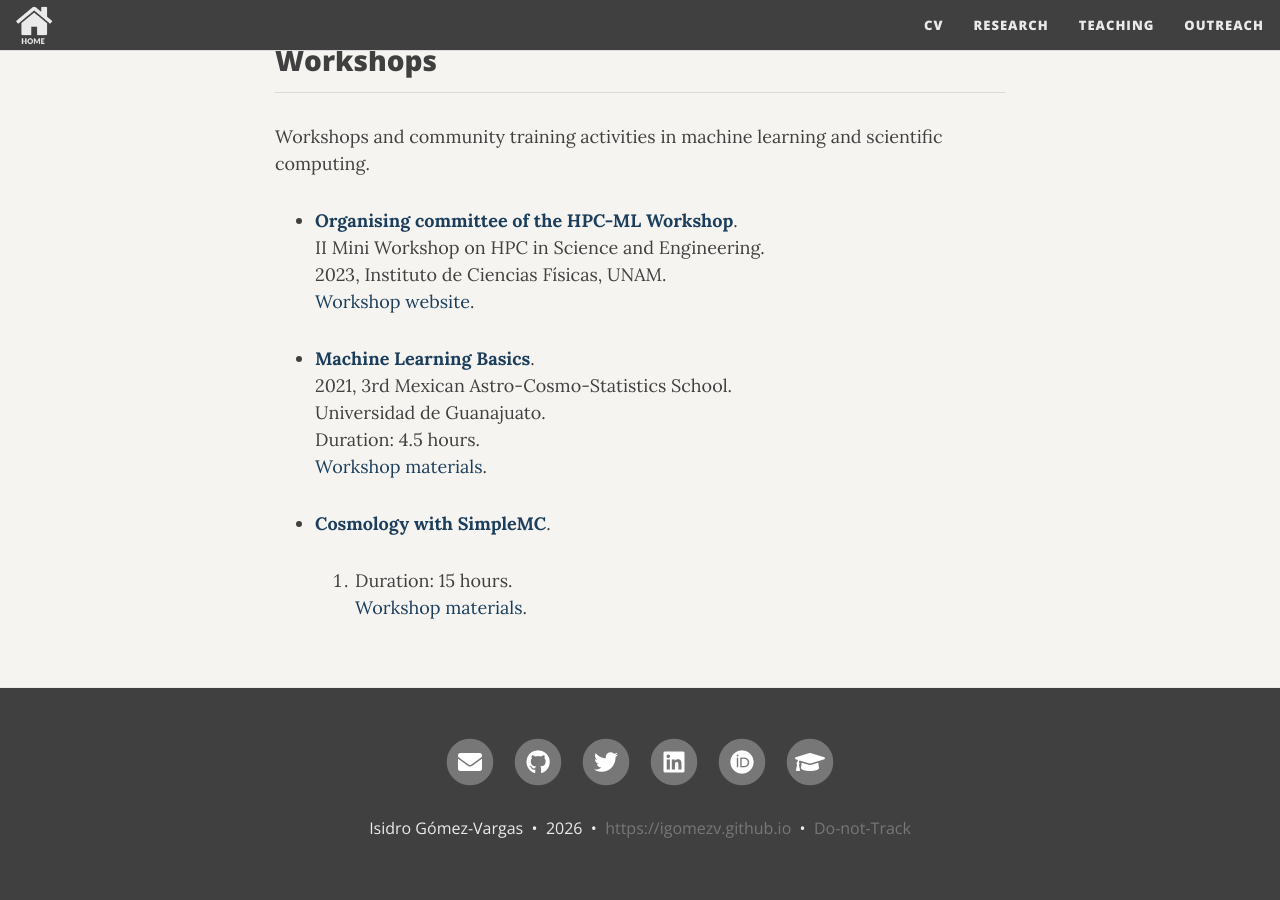
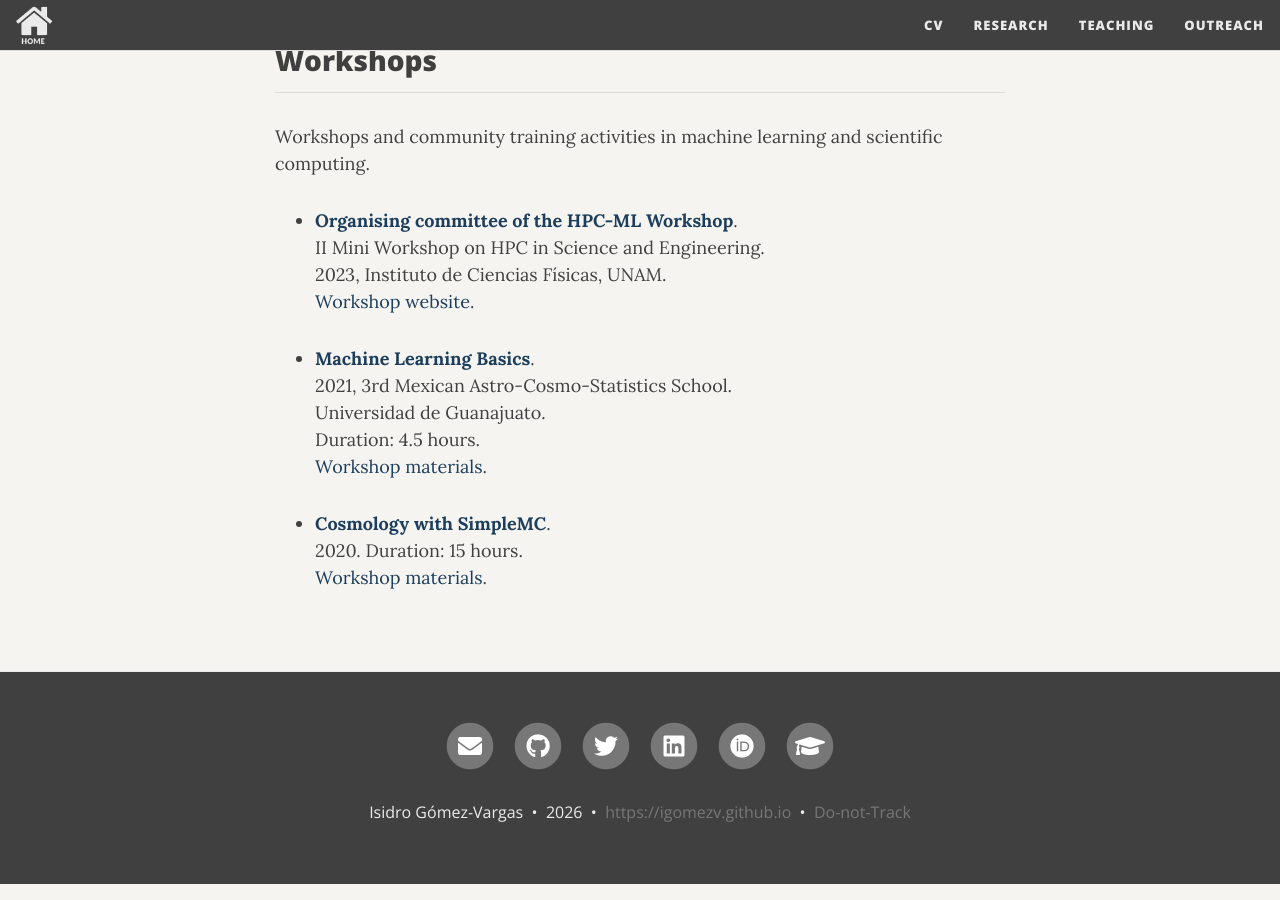
Before and after one commit to igomezv/igomezv.github.io, a Jekyll site: the page built from teaching.md, in a window 1280 px wide and 900 px high, scrolled down 3437 px. Built offline with Jekyll 4.4.1, drawn with Linux system fonts in a browser that asks for light colours; nearby versions of some CDN libraries; comment, search, counter and statistics services are not loaded.

Commit message:
fix typo

```diff
--- a/teaching.md
+++ b/teaching.md
@@ -139,5 +139,5 @@ Workshops and community training activities in machine learning and scientific c
   [Workshop materials](https://github.com/igomezv/MACS_2021_ML_basics_neural_networks).
 
 - [**Cosmology with SimpleMC**](https://www.dropbox.com/scl/fi/1klpfsrfw6vwo41ts3p4h/curso_worksho_simplemc_2020.pdf?rlkey=6ok6ygkgineza0r6p9aswy29s&st=wzbak0z6&dl=0). <br>
-  2020. Duration: 15 hours. <br>
+  2020\. Duration: 15 hours. <br>
   [Workshop materials](https://github.com/igomezv/simplemc_workshop).
```
